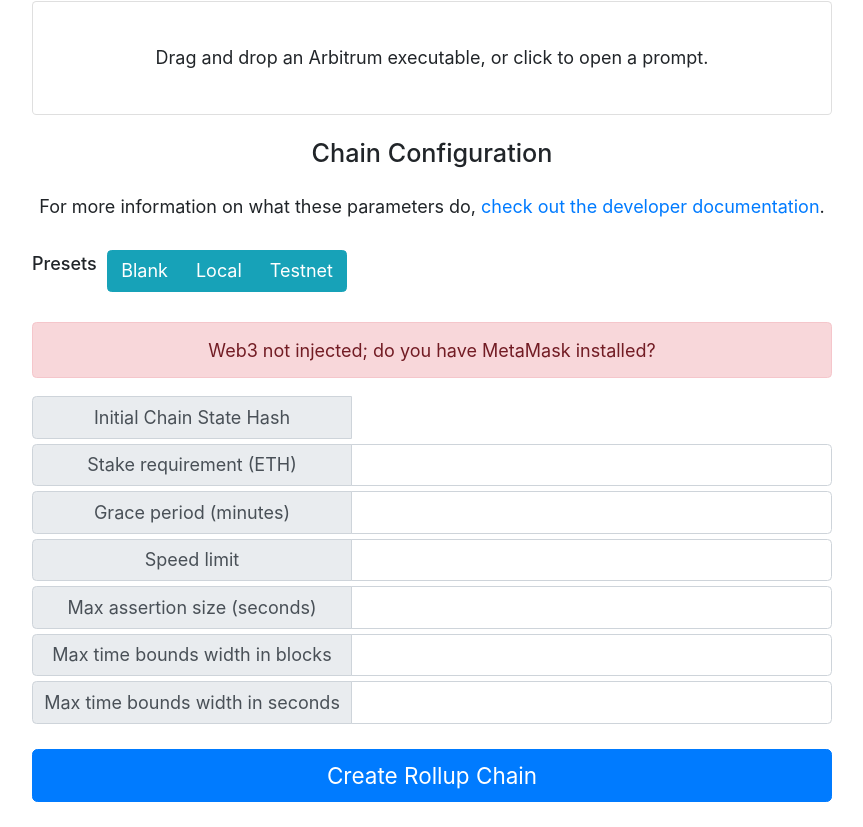
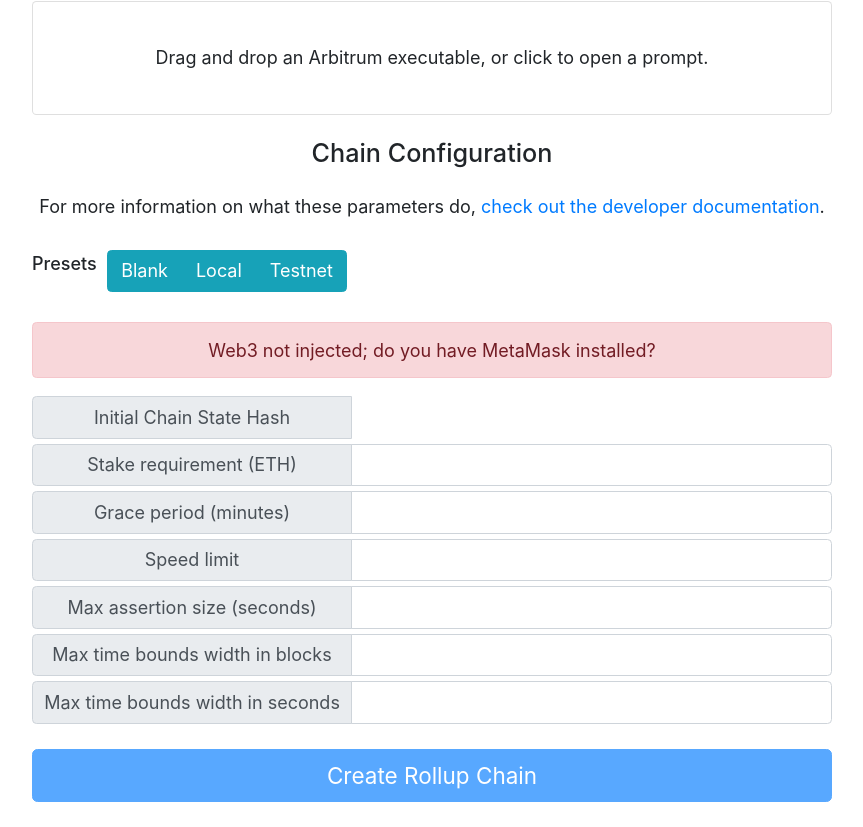
Before and after one commit to OffchainLabs/arbitrum-deployment-website, a React (Create React App) app: page / in a window 1280 px wide. Shown: the part 199-1026 px from the top of the page, without its empty margins (208-1071 px from the left). Built offline with nearby package versions, Linux system fonts and the light colour scheme; what arb-provider-ethers would draw is missing.

Commit message:
Update to latest ethbridge

```diff
--- a/src/App.tsx
+++ b/src/App.tsx
@@ -436,7 +436,7 @@
         size={'lg'}
         block
         disabled={
-          factory && factoryNet && ROLLUP_FACTORIES[factoryNet] ? true : false
+          !(factory && factoryNet && ROLLUP_FACTORIES[factoryNet]) ? true : false
         }
       >
         {rollupAddr ? `${rollupAddr} (click to copy)` : 'Create Rollup Chain'}
--- a/src/config/constants.ts
+++ b/src/config/constants.ts
@@ -4,7 +4,7 @@
   'https://developer.offchainlabs.com/docs/Chain_parameters/'
 // seems like metamask switched rinkeby and kovan chain ids?
 export const ROLLUP_FACTORIES: { [chainId: number]: string | undefined } = {
-  3: '0x0501be99fc97F352D5bA9bFaC23a3d4eEbDF7030', // ropsten
-  4: '0x0501be99fc97F352D5bA9bFaC23a3d4eEbDF7030', // rinkeby
-  42: '0x0501be99fc97F352D5bA9bFaC23a3d4eEbDF7030' // kovan
+  3: '0xdd565D7D0115bb0e975E6B7248F16361c10a3dA7', // ropsten
+  4: '0x716F0d674efeecA329F141D0CA0D97A98057BDBf', // rinkeby
+  42: '0x716F0d674efeecA329F141D0CA0D97A98057BDBf' // kovan
 }
```
